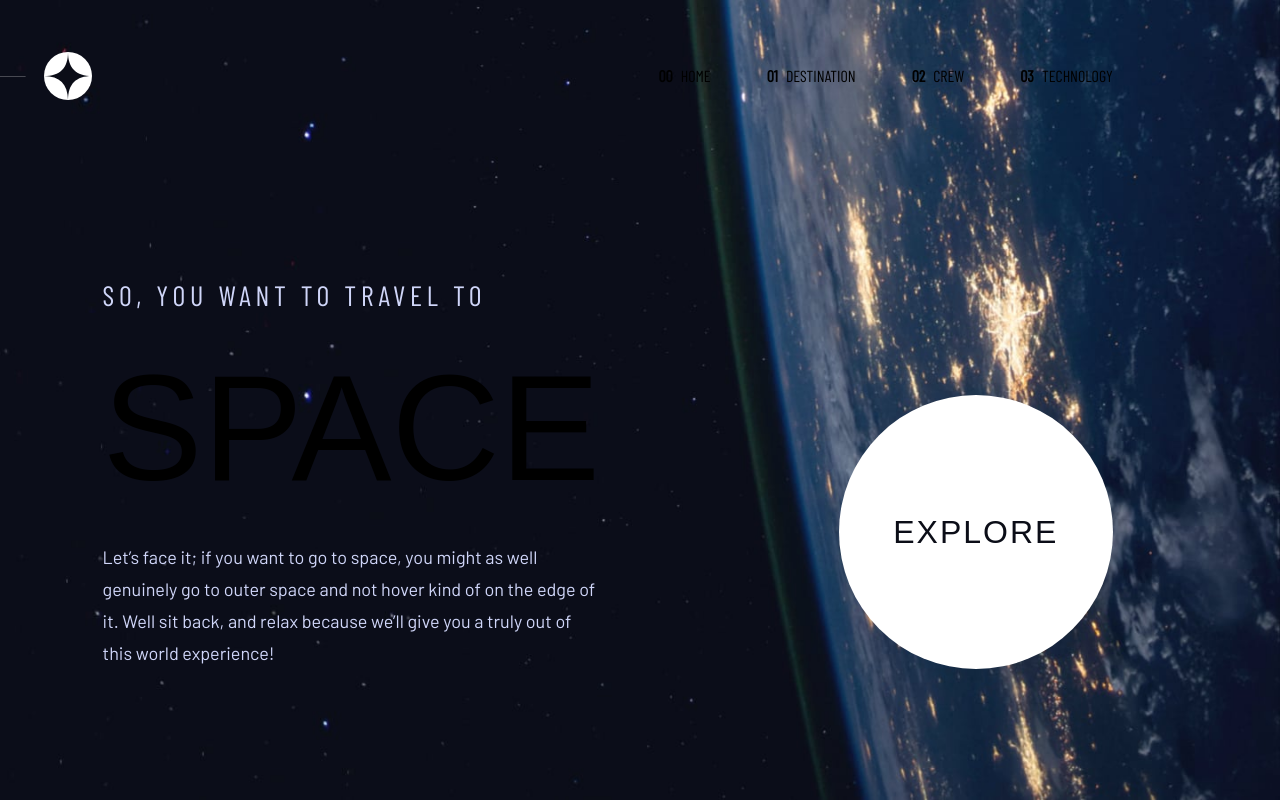
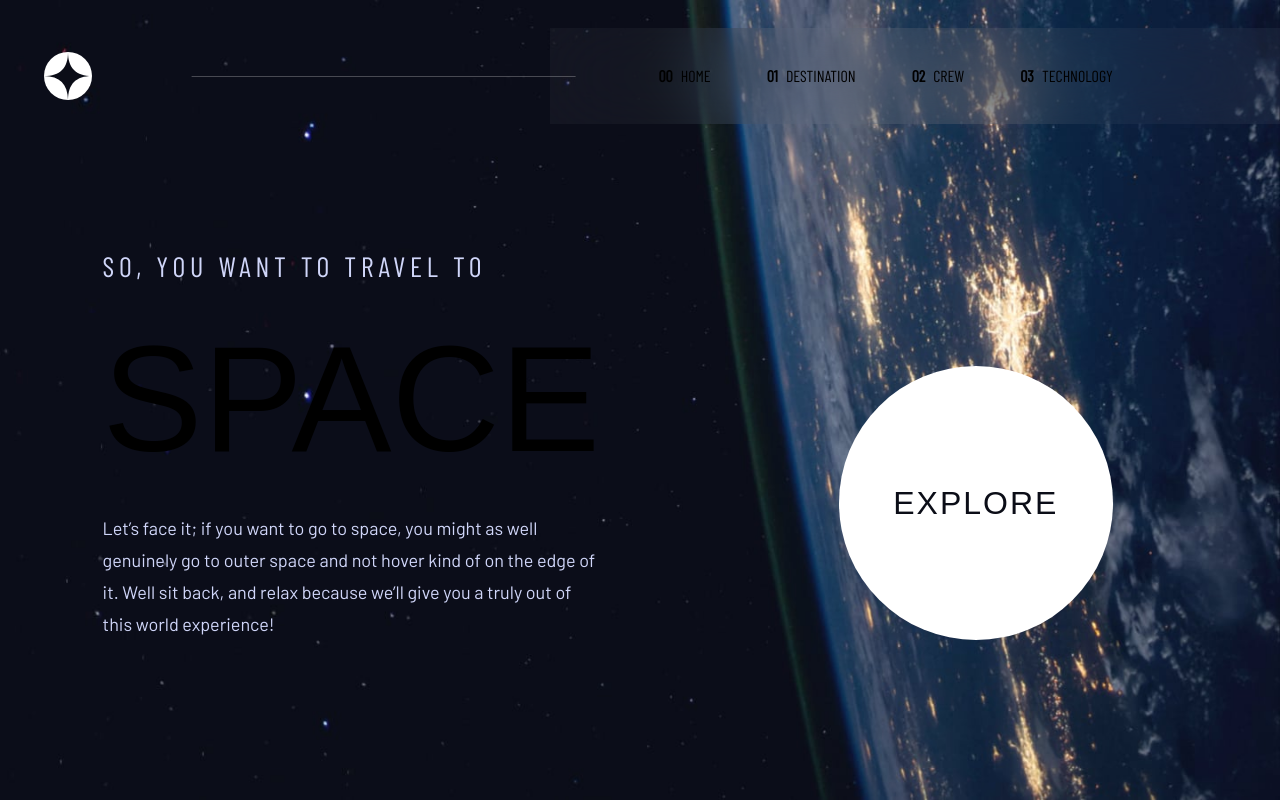
Before and after one commit to jdubcodes/fem-space-tourism, a Next.js app: page / in a window 1280 px wide. Built offline with nearby package versions, Linux system fonts and the light colour scheme; a web font is replaced by a local one.

Commit message:
Change padding for layout

```diff
--- a/src/app/globals.css
+++ b/src/app/globals.css
@@ -4,7 +4,7 @@
 
 @layer utilities {
   .page-container {
-    padding: 3rem 10.45rem 8.2rem;
+    padding: 20vh 10.45rem;
   }
 
   .h1 {
@@ -56,6 +56,12 @@
     line-height: 2rem;
     color: #d0d6f9;
   }
+  .nav-bg {
+    width: 57vw;
+    padding: 3rem;
+    background: rgba(255, 255, 255, 0.04);
+    backdrop-filter: blur(40.774227142333984px);
+  }
 }
 
 * {
```
